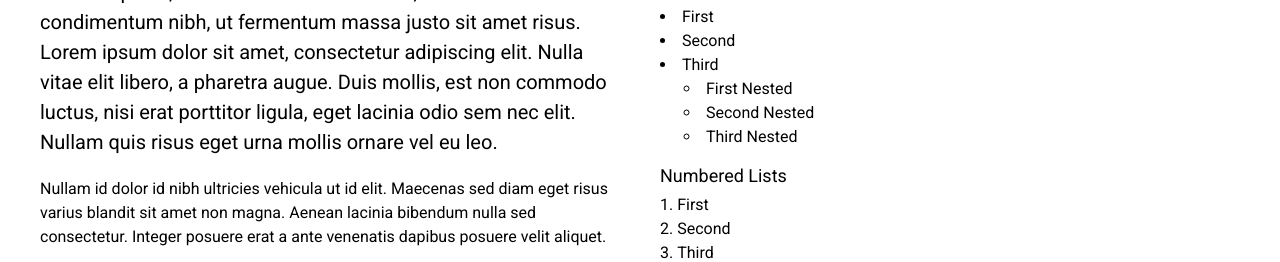
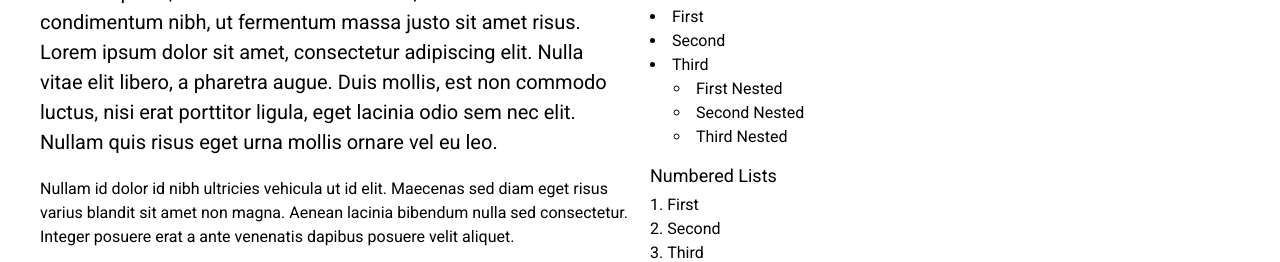
Before and after one commit to RonnieSan/remix-css, a website built with webpack: page src/preview.html in a window 1280 px wide. Shown: the part 282-544 px from the top of the page. Built offline with nearby package versions, Linux system fonts and the light colour scheme.

Commit message:
Removed spacers

```diff
--- a/default.theme.less
+++ b/default.theme.less
@@ -137,7 +137,6 @@
 @notification-layer: 700;			// Layer for notifications
 
 @gutter-size: 20px;					// Default width/height of gutters for grids
-@spacer-size: 20px;					// The size of a spacer element
 @content-padding: 1em;				// The padding around nested .padded elements
 
 // END LAYOUT ELEMENTS
--- a/package.json
+++ b/package.json
@@ -1,6 +1,6 @@
 {
   "name": "remix-css",
-  "version": "0.1.3",
+  "version": "0.1.4",
   "description": "Themable CSS styling for websites and web applications",
   "main": "src/js/index.js",
   "scripts": {
--- a/src/less/layout.less
+++ b/src/less/layout.less
@@ -134,10 +134,6 @@
 	}
 }
 
-.spacer {
-	flex: 0 0 @spacer-size;
-}
-
 .padded {
 	padding: @content-padding;
 }
```
